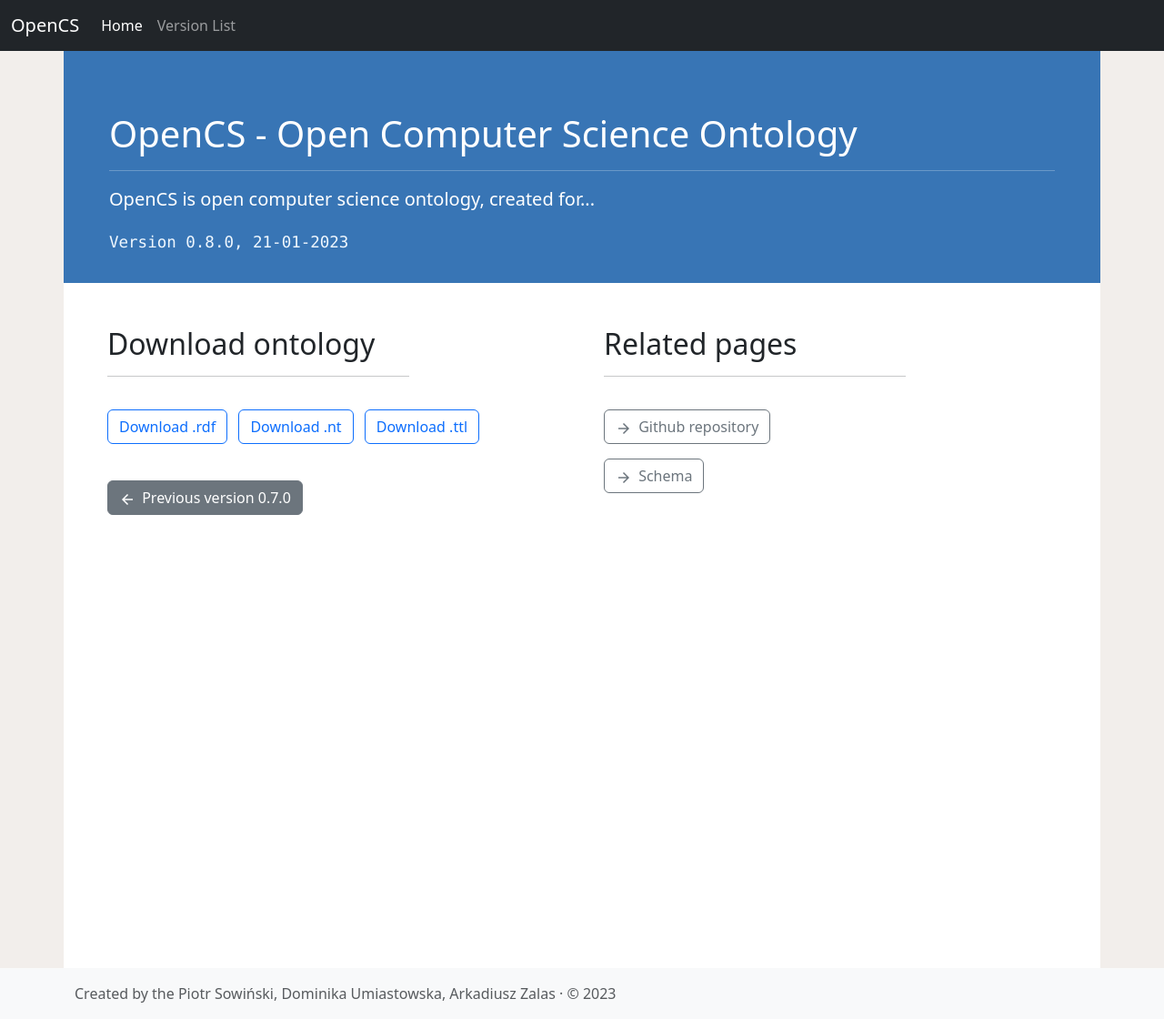
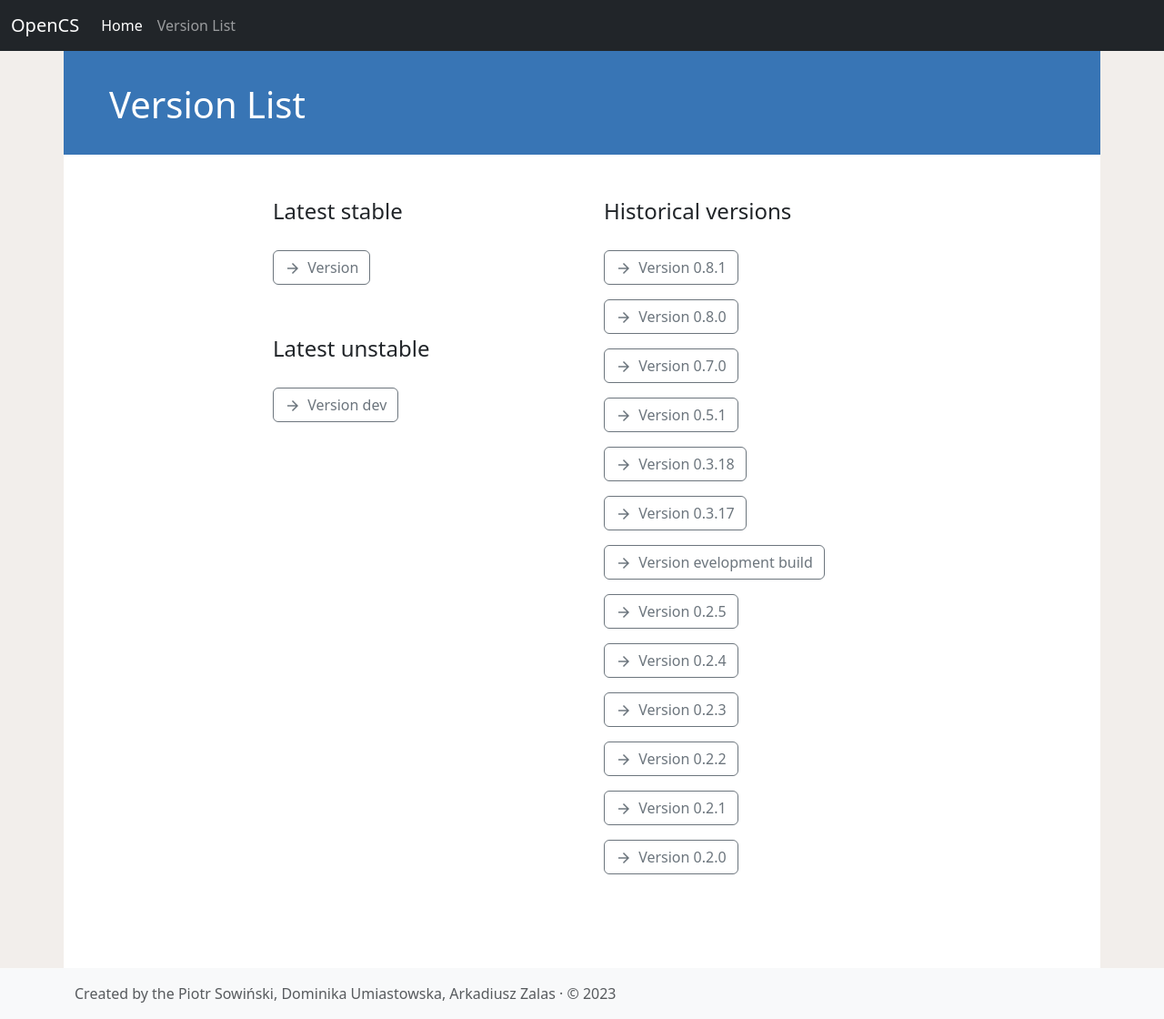
Before and after one commit to 099A6NhpPq/099A6NhpPq.github.io, a Jekyll site: the page built from releases/versions/index.md, in a window 1280 px wide and 1120 px high. Shown: the whole window at 91% size. Built offline with Jekyll 4.4.1, drawn with Linux system fonts in a browser that asks for light colours; a script that is not in the unit is left out.

Commit message:
Update from https://github.com/099A6NhpPq/OpenCS/commit/d28ee15eff208327704f1e210782337a0b5dc963

```diff
--- a/releases/versions/index.md
+++ b/releases/versions/index.md
@@ -1,6 +1,18 @@
 ---
-date: 21-01-2023
-layout: page
-previous_version: 0.7.0
-version: 0.8.0
+latest: 0.8.1
+layout: version_list
+versions:
+- 0.8.1
+- 0.8.0
+- 0.7.0
+- 0.5.1
+- 0.3.18
+- 0.3.17
+- evelopment build
+- 0.2.5
+- 0.2.4
+- 0.2.3
+- 0.2.2
+- 0.2.1
+- 0.2.0
 ---
```
